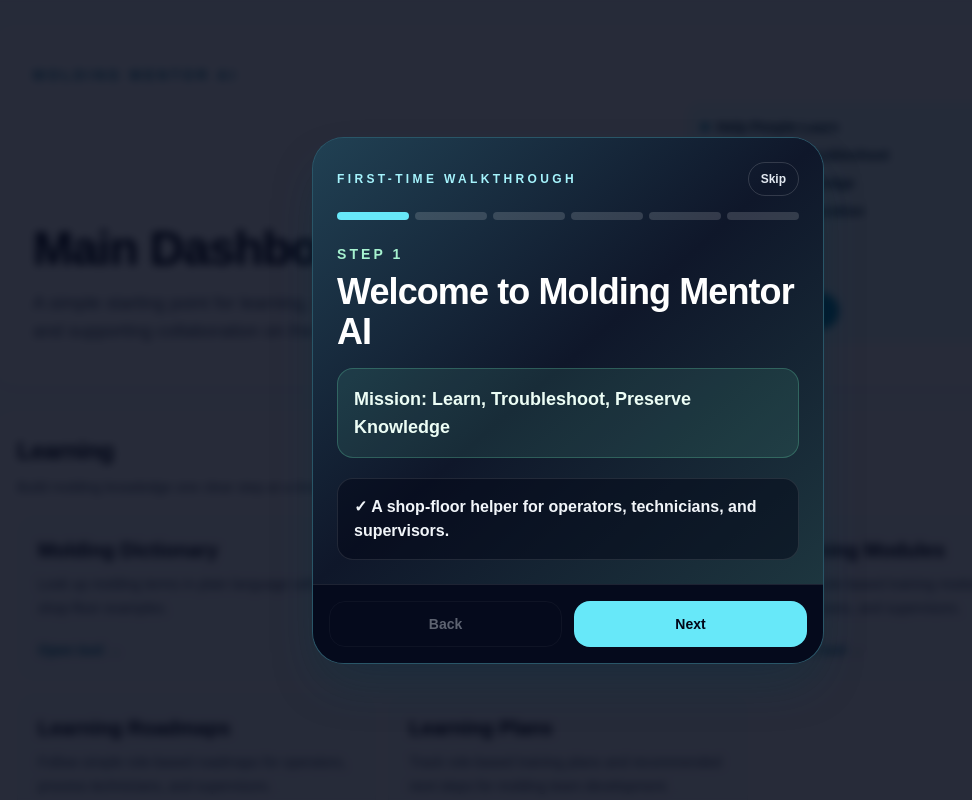
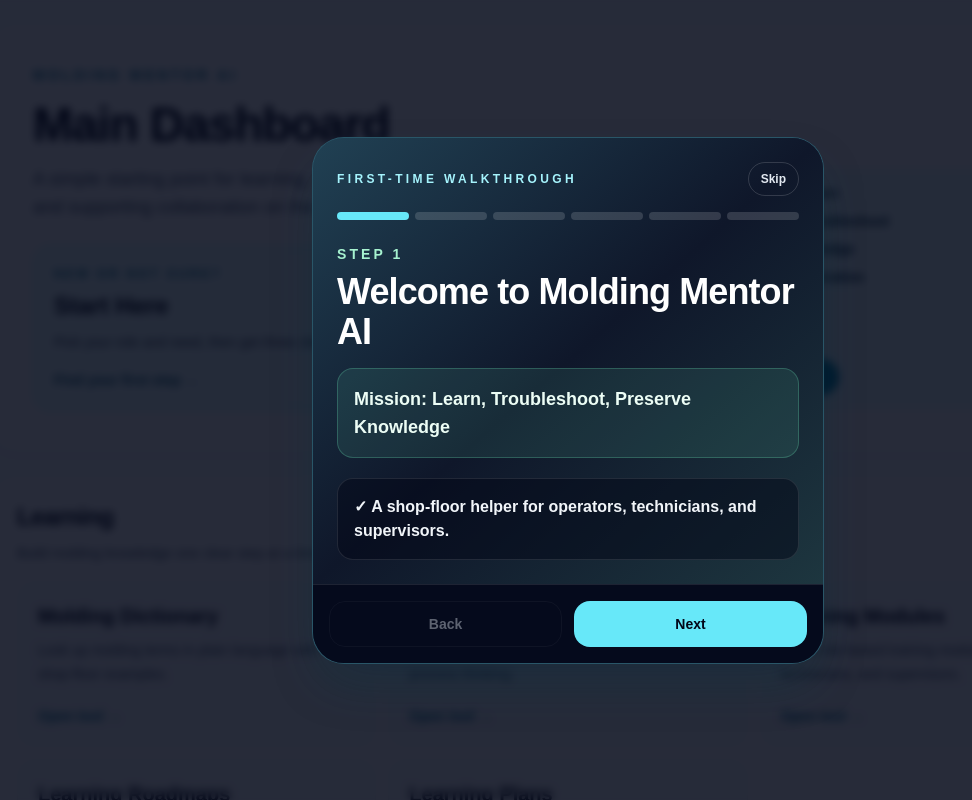
Before and after one commit to scottgraham2882-collab/molding-mentor-ai, a Next.js app: page / in a window 1280 px wide. Shown: the top 800 px of the page, without its empty margins (72-1044 px from the left). Built offline with nearby package versions, Linux system fonts and the light colour scheme.

Commit message:
Promote Start Here on Homepage

```diff
--- a/app/page.tsx
+++ b/app/page.tsx
@@ -119,6 +119,17 @@ export default function Home() {
               <p className="mt-4 max-w-2xl text-base leading-7 text-slate-600 sm:text-lg">
                 A simple starting point for learning, troubleshooting, preserving knowledge, and supporting collaboration on the shop floor.
               </p>
+              <Link
+                href="/start-here"
+                className="mt-6 flex max-w-xl flex-col rounded-2xl border border-cyan-200 bg-cyan-50 p-5 shadow-sm transition hover:-translate-y-0.5 hover:border-cyan-500 hover:bg-cyan-100 focus:outline-none focus:ring-4 focus:ring-cyan-200"
+              >
+                <span className="text-xs font-black uppercase tracking-[0.24em] text-cyan-700">New or not sure?</span>
+                <span className="mt-2 text-2xl font-black text-slate-950">Start Here</span>
+                <span className="mt-2 text-sm leading-6 text-slate-700">
+                  Pick your role and need, then get three clear tools to open first.
+                </span>
+                <span className="mt-4 text-sm font-black text-cyan-800">Find your first step →</span>
+              </Link>
             </div>
             <div className="rounded-2xl bg-cyan-50 p-4">
               <ul className="grid gap-2 text-sm font-bold text-cyan-950 sm:grid-cols-2 lg:grid-cols-1">
```
